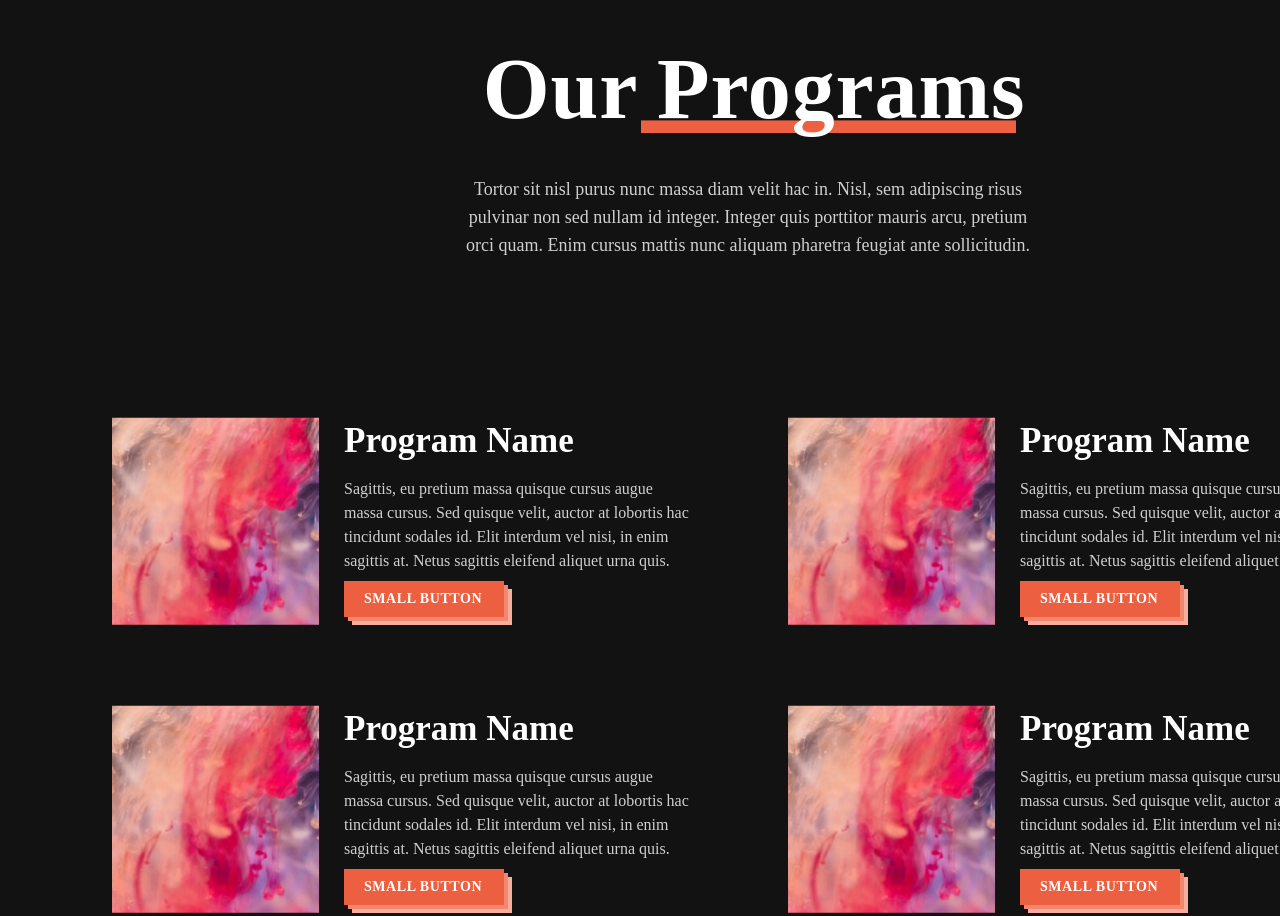
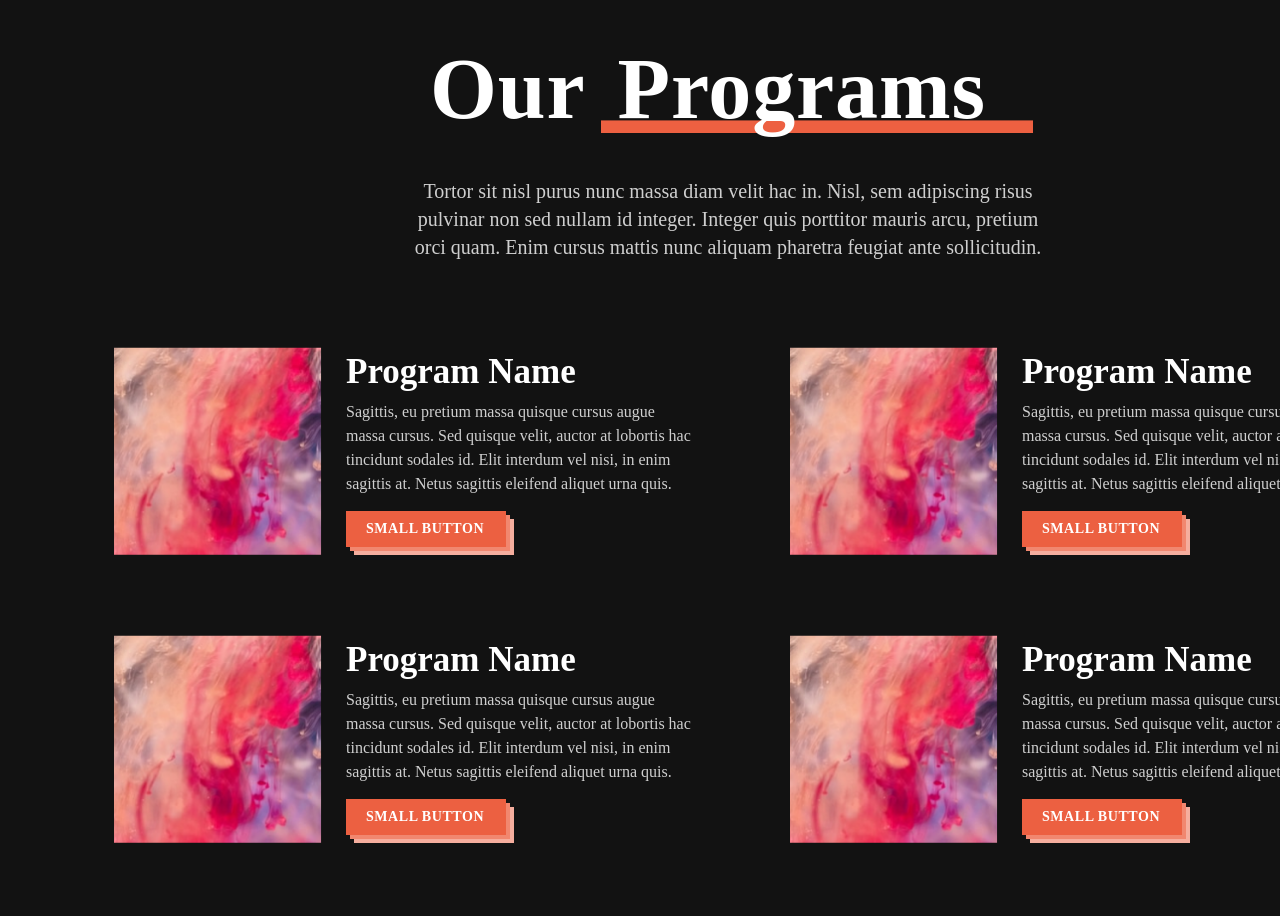
Before and after one commit to seimurinspace/web-development-course, a plain HTML site: page lw2/task1/index-dark.html in a window 1280 px wide. Shown: the part 135-1051 px from the top of the page. Drawn offline with Linux system fonts and the light colour scheme.

Commit message:
Fixed problems by Belousov M.S.

```diff
--- a/lw2/task1/index-dark.html
+++ b/lw2/task1/index-dark.html
@@ -6,12 +6,7 @@
     </head>
     <body class="container-dark">
       <div class="header">
-        <div class="logo">
-            <h1>Our</h1>
-            <div class="underline-text">
-              <h1>Programs</h1>
-            </div>
-        </div>
+        <h1 class="logo">Our<span class="underline-text">Programs</span></h1>
         <div class="hero">
           <p>Tortor sit nisl purus nunc massa diam velit hac in. Nisl, sem adipiscing risus<br>
             pulvinar non sed nullam id integer. Integer quis porttitor mauris arcu, pretium<br>
@@ -19,89 +14,81 @@
         </div>
       </div>
       <div class="content">
-          <div class="content row">
-            <div class="item">
+        <div class="program-list">
+          <div class="program-list-item">
             <div class="item-main">
               <img src="images/image2.png">
               <div class="item-content">
-                  <div class="item-text">
                 <h2>Program Name</h2>
                 <p>Sagittis, eu pretium massa quisque cursus augue<br> massa cursus. Sed quisque velit, auctor at lobortis hac<br>
                   tincidunt sodales id. Elit interdum vel nisi, in enim<br> sagittis at. Netus sagittis eleifend aliquet urna quis.</p>
-                  </div>
                 <div class="actions">
-                    <a href="#">
                   <div class="buttons">
                     <div class="main-small">
+                      <a href="#">
                         <h3>Small Button</h3>
-                        </div>
-                      </div>
-                    </a>
-                  </div>
-                </div>
-              </div>
-            </div>
-            <div class="item dark">
-              <div class="item-main">
-                <img src="images/image2.png">
-                 <div class="item-content">
-                  <div class="item-text">
-                    <h2>Program Name</h2>
-                    <p>Sagittis, eu pretium massa quisque cursus augue<br> massa cursus. Sed quisque velit, auctor at lobortis hac<br>
-                      tincidunt sodales id. Elit interdum vel nisi, in enim<br> sagittis at. Netus sagittis eleifend aliquet urna quis.</p>
-                  </div>
-                  <div class="actions">
-                    <a href="#">
-                      <div class="buttons">
-                         <div class="main-small">
-                          <h3>Small Button</h3>
-                        </div>
-                      </div>
                       </a>
                     </div>
                   </div>
                 </div>
               </div>
             </div>
-          <div class="content row">
-            <div class="item dark">
+          </div>
+          <div class="program-list-item">
             <div class="item-main">
               <img src="images/image2.png">
               <div class="item-content">
-                  <div class="item-text">
                 <h2>Program Name</h2>
                 <p>Sagittis, eu pretium massa quisque cursus augue<br> massa cursus. Sed quisque velit, auctor at lobortis hac<br>
                   tincidunt sodales id. Elit interdum vel nisi, in enim<br> sagittis at. Netus sagittis eleifend aliquet urna quis.</p>
-                  </div>
                 <div class="actions">
-                    <a href="#">
                   <div class="buttons">
                     <div class="main-small">
+                      <a href="#">
                         <h3>Small Button</h3>
-                        </div>
-                      </div>
                       </a>
                     </div>
                   </div>
                 </div>
               </div>
-            <div class="item dark">
+            </div>
+          </div>
+        </div>
+        <div class="program-list">
+          <div class="program-list-item">
             <div class="item-main">
               <img src="images/image2.png">
               <div class="item-content">
-                  <div class="item-text">
                 <h2>Program Name</h2>
                 <p>Sagittis, eu pretium massa quisque cursus augue<br> massa cursus. Sed quisque velit, auctor at lobortis hac<br>
                   tincidunt sodales id. Elit interdum vel nisi, in enim<br> sagittis at. Netus sagittis eleifend aliquet urna quis.</p>
-                  </div>
                 <div class="actions">
-                    <a href="#">
                   <div class="buttons">
                     <div class="main-small">
+                      <a href="#">
                         <h3>Small Button</h3>
+                      </a>
                     </div>
                   </div>
+                </div>
+              </div>
+            </div>
+          </div>
+          <div class="program-list-item">
+            <div class="item-main">
+              <img src="images/image2.png">
+              <div class="item-content">
+                <h2>Program Name</h2>
+                <p>Sagittis, eu pretium massa quisque cursus augue<br> massa cursus. Sed quisque velit, auctor at lobortis hac<br>
+                  tincidunt sodales id. Elit interdum vel nisi, in enim<br> sagittis at. Netus sagittis eleifend aliquet urna quis.</p>
+                <div class="actions">
+                  <div class="buttons">
+                    <div class="main-small">
+                      <a href="#">
+                        <h3>Small Button</h3>
                       </a>
+                    </div>
+                  </div>
                 </div>
               </div>
             </div>
--- a/lw2/task1/styles/styles.css
+++ b/lw2/task1/styles/styles.css
@@ -1,7 +1,4 @@
 body {
-  display: flex;
-  flex-direction: column;
-  align-items: center;
   padding: 80px 40px;
   position: relative;
   width: 1400px;
@@ -29,9 +26,6 @@ body {
 
   /* Inside Auto Layout */
 
-  flex: none;
-  order: 0;
-  flex-grow: 0;
   margin: 80px 0px;
 }
 
@@ -47,7 +41,7 @@ body {
   padding: 0px;
 
   position: relative;
-  width: 607px;
+  width: 667px;
   height: 88px;
   left: 35.5px;
   top: 0px;
@@ -55,19 +49,17 @@ body {
 
   /* Inside Auto Layout */
 
-  flex: none;
-  order: 0;
-  flex-grow: 0;
   margin: 12px 0px;
 }
 
 h1 {
-  /* Display Small / ExtraBold - 1200+ */
-  position: relative;
+  position: static;
   width: 161px;
   height: 88px;
   left: 0px;
   top: 0px;
+
+  /* Display Small / ExtraBold - 1200+ */
 
   font-family: Josefin Sans;
   font-style: normal;
@@ -88,18 +80,24 @@ h1 {
   flex: none;
   order: 0;
   flex-grow: 0;
-  margin: 0px;
+  margin: 0px 16px;
 }
 
 .underline-text {
+  /* Underlined */
+
+
+  /* Auto Layout */
+
   display: flex;
   flex-direction: row;
   align-items: center;
-  text-align: center;
-  position: relative;
-  width: 375px;
+  padding: 0px 16px;
+
+  position: static;
+  width: 400px;
   height: 88px;
-  left: 0px;
+  left: 177px;
   top: 0px;
 
   /* Effect / Underline */
@@ -111,12 +109,41 @@ h1 {
   flex: none;
   order: 1;
   flex-grow: 0;
-
+  margin: 0px 16px;
 }
 
 .underline-text h1 {
+  /* Programs */
+
+
+  position: static;
+  width: 398px;
   height: 88px;
   left: 16px;
+  top: 0px;
+
+  /* Display Small / ExtraBold - 1200+ */
+
+  font-family: Josefin Sans;
+  font-style: normal;
+  font-weight: bold;
+  font-size: 86px;
+  line-height: 88px;
+  /* identical to box height, or 102% */
+
+  text-align: center;
+  letter-spacing: 0.01em;
+
+  /* Text / Black */
+
+  color: #121212;
+
+  /* Inside Auto Layout */
+
+  flex: none;
+  order: 0;
+  flex-grow: 0;
+  margin: 0px 32px;
 }
 
 .hero {
@@ -131,15 +158,13 @@ h1 {
   font-family: Josefin Sans;
   font-style: normal;
   font-weight: normal;
-  font-size: 18px;
+  font-size: 20px;
   line-height: 28px;
   /* or 156% */
 
   text-align: center;
 
-  flex: none;
   order: 1;
-  flex-grow: 0;
   margin: 12px 0px;
 }
 
@@ -153,24 +178,18 @@ h1 {
   display: flex;
   flex-direction: column;
   align-items: flex-start;
-  padding: 0px;
+  padding: 10px 50px;
 
-  position: static;
   width: 1304.01px;
   height: 456px;
-  left: 67.99px;
-  top: 344px;
-
 
   /* Inside Auto Layout */
 
-  flex: none;
   order: 1;
-  flex-grow: 0;
   margin: 80px 0px;
 }
 
-.row {
+.program-list {
   /* Row */
 
 
@@ -190,13 +209,10 @@ h1 {
 
   /* Inside Auto Layout */
 
-  flex: none;
-  order: 0;
-  flex-grow: 0;
   margin: 40px 0px;
 }
 
-.item {
+.program-list-item {
   /* Auto Layout */
 
   display: flex;
@@ -213,9 +229,7 @@ h1 {
 
   /* Inside Auto Layout */
 
-  flex: none;
-  order: 0;
-  flex-grow: 0;
+
   margin: 0px 16px;
 }
 
@@ -239,9 +253,6 @@ h1 {
 
   /* Inside Auto Layout */
 
-  flex: none;
-  order: 0;
-  flex-grow: 0;
   margin: 0px 0px;
 }
 
@@ -259,17 +270,10 @@ img {
   position: static;
   width: 208px;
   height: 208px;
-  left: 0px;
-  top: 0px;
-
-  background: url(.jpg);
 
   /* Inside Auto Layout */
 
-  flex: none;
-  order: 0;
   align-self: stretch;
-  flex-grow: 0;
   margin: 0px 0px;
 }
 
@@ -279,53 +283,24 @@ img {
   align-items: flex-start;
   padding: 0px;
 
-  position: static;
+  position: relative;
   width: 436px;
   height: 208px;
-  left: 208px;
-  top: 0px;
-
-
-  /* Inside Auto Layout */
-
-  flex: none;
-  order: 1;
-  flex-grow: 0;
-  margin: 0px 0px;
-}
-
-.item-text {
-  /* Text */
-
-
-  /* Auto Layout */
-
-  display: flex;
-  flex-direction: column;
-  align-items: flex-start;
-  padding: 0px;
-
-  position: relative;
-  width: 388px;
-  height: 148px;
   left: 24px;
   top: 0px;
 
 
   /* Inside Auto Layout */
 
-  flex: none;
   order: 1;
-  align-self: stretch;
-  flex-grow: 0;
-
+  margin: 0px 0px;
 }
 
-.item-text h2 {
+
+.item-content h2 {
   position: static;
   width: 388px;
   height: 40px;
-  left: 0px;
   top: 0px;
 
   /* F3 / ExtraBold - 1200+ */
@@ -346,22 +321,18 @@ img {
 
   /* Inside Auto Layout */
 
-  flex: none;
   order: 1;
   align-self: stretch;
-  flex-grow: 0;
-  margin: 4px 0px;
+  margin: 4.9px 0px;
 }
 
-.item-text p {
+.item-content p {
   /* Description */
-
-
   position: static;
   width: 388px;
+  left: 24px;
+  top: 32px;
   height: 96px;
-  left: 0px;
-  top: 52px;
 
   /* Paragraph Small / Regular */
 
@@ -381,11 +352,9 @@ img {
 
   /* Inside Auto Layout */
 
-  flex: none;
   order: 1;
   align-self: stretch;
-  flex-grow: 0;
-  margin: 12px 0px 0px;
+  margin: 3px 0px 0px;
 }
 
 .actions {
@@ -403,15 +372,13 @@ img {
   width: 358px;
   height: 44px;
   left: 24px;
-  top: 164px;
+  top: 144px;
 
 
   /* Inside Auto Layout */
 
-  flex: none;
   order: 3;
   align-self: stretch;
-  flex-grow: 0;
   margin: 7.5px 0px;
 }
 
@@ -426,18 +393,14 @@ img {
   align-items: center;
   padding: 0px;
 
-  position: static;
   width: 144px;
   height: 36px;
   left: 0px;
-  top: calc(50% - 36px/2 - 4px);
 
 
   /* Inside Auto Layout */
 
-  flex: none;
-  order: 0;
-  flex-grow: 0;
+
   margin: 8px 0px;
 }
 
@@ -449,11 +412,7 @@ img {
   align-items: center;
   padding: 8px 12px;
 
-  position: relative;
-  left: 24px;
-  right: 0%;
-  top: 0%;
-  bottom: 0%;
+  position: static;
 
   /* Action Primary / Default */
 
@@ -465,10 +424,7 @@ img {
 
   /* Inside Auto Layout */
 
-  flex: none;
-  order: 0;
   align-self: center;
-  flex-grow: 0;
   margin: 0px 0px;
 }
 
@@ -500,9 +456,7 @@ img {
 
   /* Inside Auto Layout */
 
-  flex: none;
   order: 1;
-  flex-grow: 0;
   margin: 0px 8px;
 }
 
@@ -527,3 +481,4 @@ a {
 .container-dark .item-main {
   background: #121212;
 }
+}
```
Also changed, not shown: lw2/task1/index-light.html (+32 -45 lines). Lines whose indentation alone changed are shown as unchanged.
